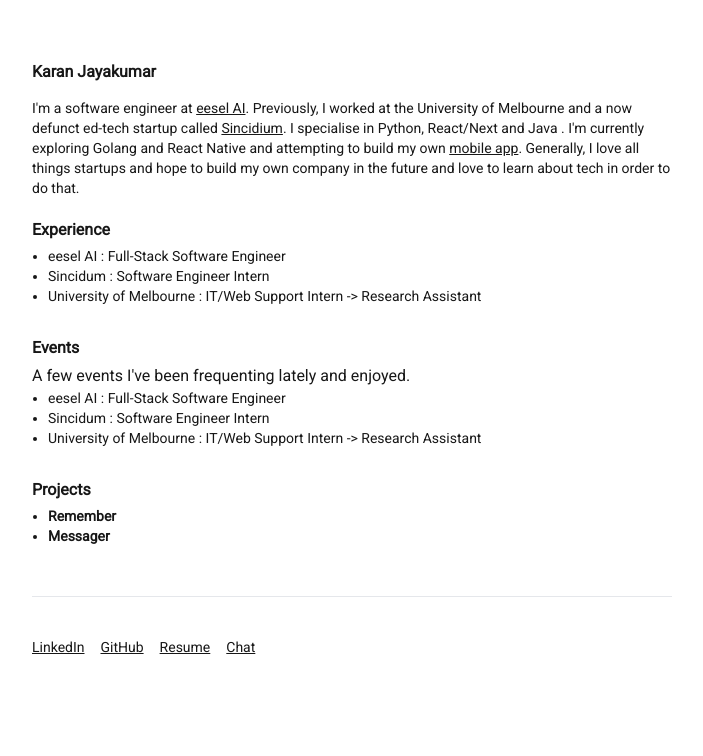
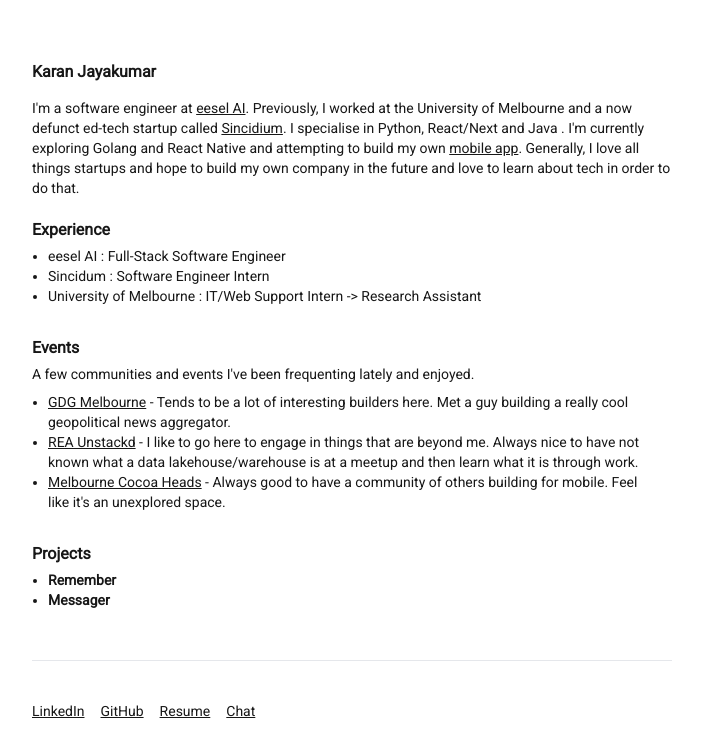
Before and after one commit to KaranJayakumar/portfolio, a Next.js app: page / in a window 1280 px wide. Shown: the top 756 px of the page, without its empty margins (288-991 px from the left). Built offline with nearby package versions, Linux system fonts and the light colour scheme.

Commit message:
Update events section

```diff
--- a/app/page.tsx
+++ b/app/page.tsx
@@ -38,17 +38,17 @@ export default function Home() {
         </div>
         <div className="flex-col py-[10px] pt-[20px]" id="events">
           <p className="pb-[4px] font-bold">Events</p>
-          A few events I&apos;ve been frequenting lately and enjoyed.
+          <p className="pb-[8px] text-sm">A few communities and events I&apos;ve been frequenting lately and enjoyed.</p>
           <ul className="text-sm space-y-2 list-disc">
             <div className="px-4">
               <li>
-              eesel AI : Full-Stack Software Engineer
+                <a href="https://gdg.community.dev/gdg-melbourne/" className="underline hover:text-gray-600">GDG Melbourne</a> - Tends to be a lot of interesting builders here. Met a guy building a really cool geopolitical news aggregator.
               </li>
               <li>
-              Sincidum : Software Engineer Intern
+                <a href="https://www.meetup.com/rea-unstackd/" className="underline hover:text-gray-600">REA Unstackd</a> - I like to go here to engage in things that are beyond me. Always nice to have not known what a data lakehouse/warehouse is at a meetup and then learn what it is through work.
               </li>
               <li>
-              University of Melbourne : IT/Web Support Intern -&gt; Research Assistant
+                <a href="https://melbournecocoaheads.com/" className="underline hover:text-gray-600">Melbourne Cocoa Heads</a> - Always good to have a community of others building for mobile. Feel like it's an unexplored space.
               </li>
             </div>
           </ul>
```
